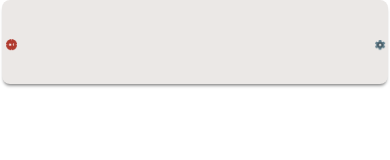
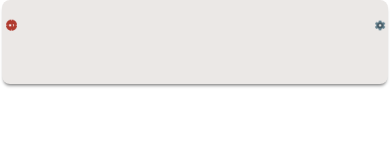
Before and after one commit to anthonyscaletti/Covid19-Global-Tracker, a React app: page / in a window 390 px wide. Shown: the top 160 px of the page. Built offline with nearby package versions, Linux system fonts and the light colour scheme.

Commit message:
MAde CSS responsive

```diff
--- a/src/styles/navBar.css
+++ b/src/styles/navBar.css
@@ -14,7 +14,7 @@ img {
 
 .navLogo {
     width: 3%;
-    height: calc(0.03 * 100vw);
+    height: 60%;
     position: absolute;
     top: 50%;
     left: 1%;
@@ -23,7 +23,7 @@ img {
 
 .navSettings {
     width: 3%;
-    height: calc(0.03 * 100vw);
+    height: 60%;
     position: absolute;
     top: 50%;
     left: 100%;
```
